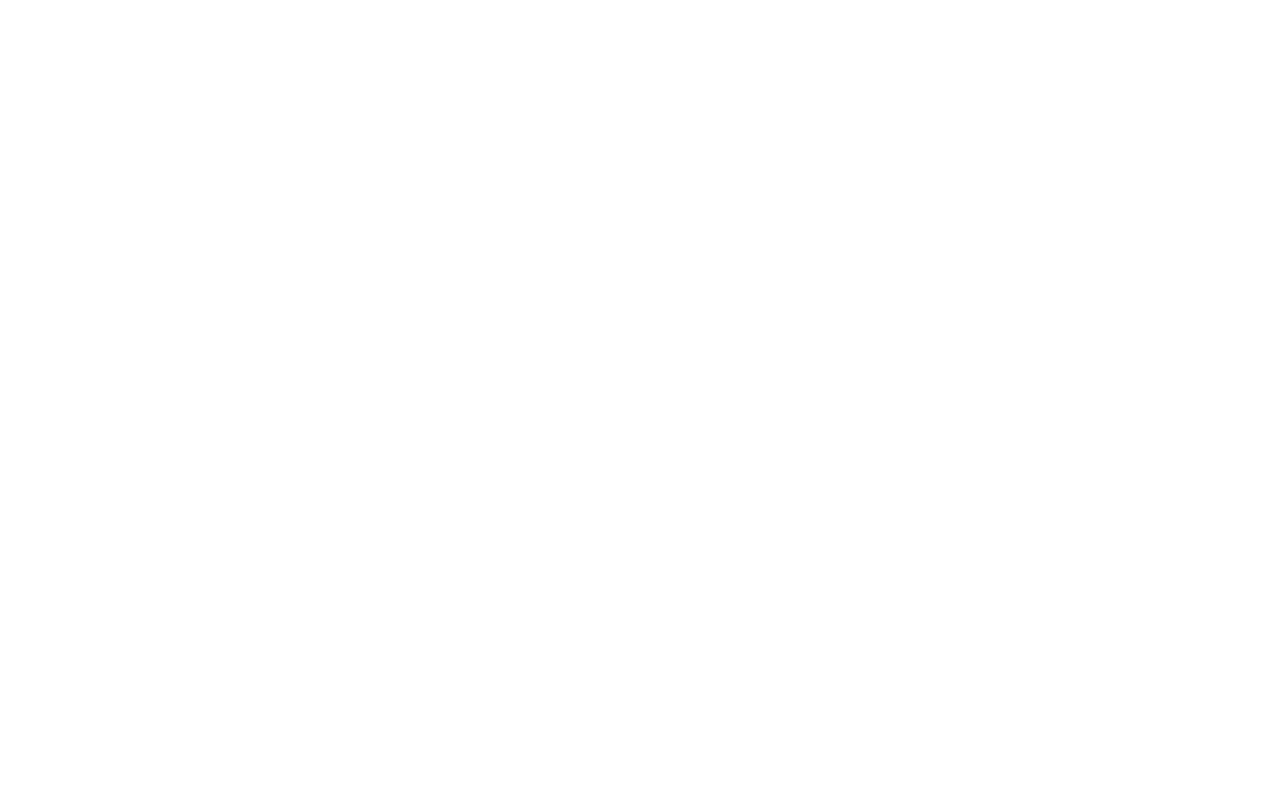
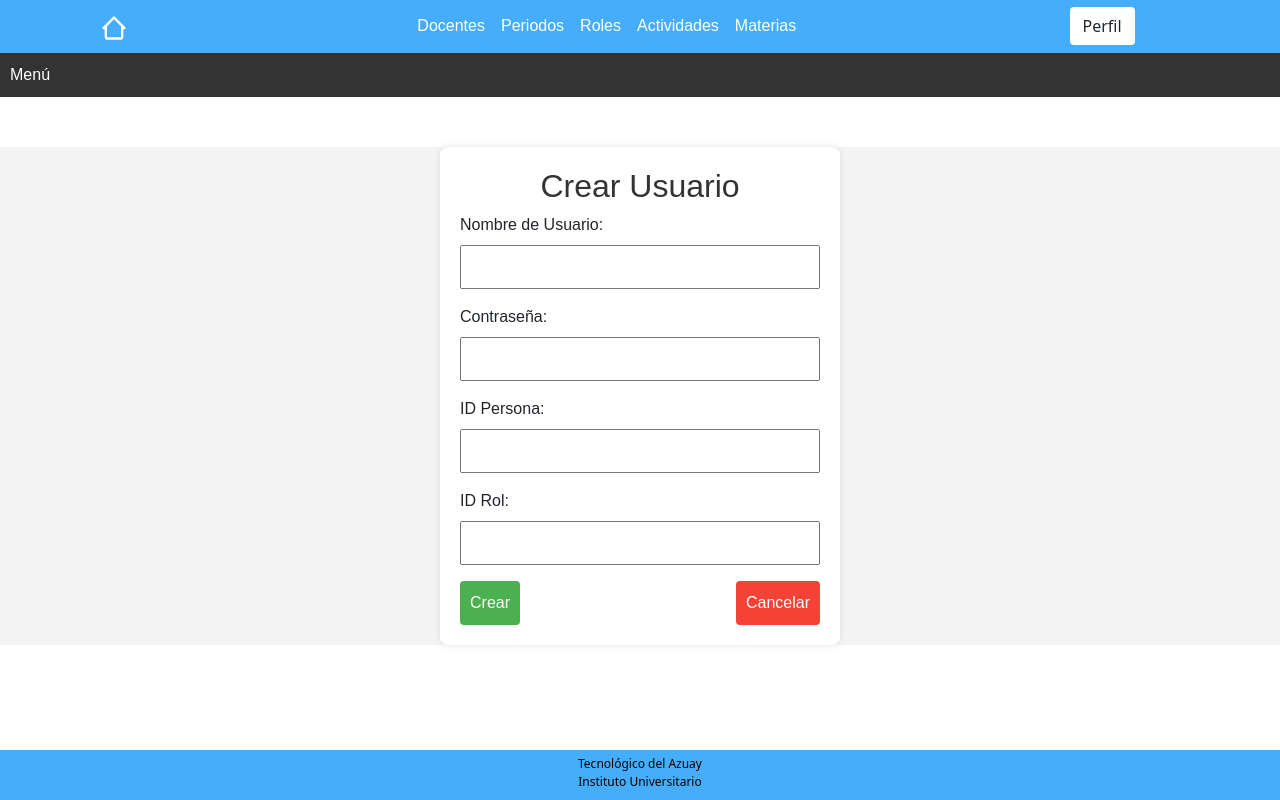
Before and after one commit to michellecuzo09/Proyecto-Final-Web, an Angular app: page /crearUsuario in a window 1280 px wide. Before the commit this address led to /. Built offline with nearby package versions, Linux system fonts and the light colour scheme.

Commit message:
damian
pantalla crear usuario

```diff
--- a/src/app/app.module.ts
+++ b/src/app/app.module.ts
@@ -22,6 +22,7 @@
   { path: 'crear-rol', component: CrearRolComponent },
   { path: 'usuario', component: UsuarioComponent },
   { path: 'menud', component: MenudespComponent },
+  { path: 'crearUsuario', component: CrearUsuarioComponent },
 
   {
     path: 'recuperacion-contrasena',
@@ -41,6 +42,7 @@
     UsuarioComponent,
     CrearUsuarioComponent,
     MenudespComponent,
+    CrearUsuarioComponent,
   ],
 
   imports: [BrowserModule, RouterModule.forRoot(routes)],
--- a/src/app/crear-usuario/crear-usuario.component.css
+++ b/src/app/crear-usuario/crear-usuario.component.css
@@ -0,0 +1,61 @@
+body {
+    font-family: Arial, sans-serif;
+    margin: 0;
+    padding: 0;
+    background-color: #f4f4f4;
+}
+
+.form-container {
+    max-width: 400px;
+    margin: 50px auto;
+    background-color: #fff;
+    padding: 20px;
+    border-radius: 8px;
+    box-shadow: 0 0 10px rgba(0, 0, 0, 0.1);
+}
+
+h2 {
+    text-align: center;
+    color: #333;
+}
+
+form {
+    display: flex;
+    flex-direction: column;
+}
+
+label {
+    margin-bottom: 8px;
+}
+
+input {
+    padding: 8px;
+    margin-bottom: 16px;
+}
+
+.button-container {
+    display: flex;
+    justify-content: space-between;
+}
+
+.create-button {
+    background-color: #4caf50; /* Verde */
+    color: #fff;
+    border: none;
+    padding: 10px;
+    cursor: pointer;
+    border-radius: 4px;
+}
+
+.cancel-button {
+    background-color: #f44336; /* Rojo */
+    color: #fff;
+    border: none;
+    padding: 10px;
+    cursor: pointer;
+    border-radius: 4px;
+}
+
+.create-button:hover, .cancel-button:hover {
+    opacity: 0.8;
+}
--- a/src/app/crear-usuario/crear-usuario.component.html
+++ b/src/app/crear-usuario/crear-usuario.component.html
@@ -1 +1,36 @@
-<p>crear-usuario works!</p>
+<!DOCTYPE html>
+<html lang="es">
+<head>
+    <meta charset="UTF-8">
+    <meta name="viewport" content="width=device-width, initial-scale=1.0">
+    <link rel="stylesheet" href="crear-usuario.component.css">
+    <title>Crear Usuario</title>
+</head>
+<app-header> </app-header>
+<app-menudesp></app-menudesp>
+<body>
+    <div class="form-container">
+        <h2>Crear Usuario</h2>
+        <form id="create-user-form">
+            <label for="username">Nombre de Usuario:</label>
+            <input type="text" id="username" name="username" required>
+
+            <label for="password">Contraseña:</label>
+            <input type="password" id="password" name="password" required>
+
+            <label for="personId">ID Persona:</label>
+            <input type="text" id="personId" name="personId" required>
+
+            <label for="roleId">ID Rol:</label>
+            <input type="text" id="roleId" name="roleId" required>
+
+            <div class="button-container">
+                <button type="submit" class="create-button">Crear</button>
+                <button type="button" class="cancel-button">Cancelar</button>
+            </div>
+        </form>
+    </div>
+</body>
+<app-footer></app-footer>
+
+</html>
--- a/src/app/usuario/usuario.component.html
+++ b/src/app/usuario/usuario.component.html
@@ -12,7 +12,7 @@
 
   <h2>Lista de Usuarios</h2>
   <div class="button-container">  <!-- Botones -->
-  <button onclick="crearUsuario()">Crear Usuario</button>
+    <button class="button1" routerLink="/crearUsuario">crear</button>
   <button onclick="modificarUsuario()">Modificar Usuario</button>
   <button onclick="eliminarUsuario()">Eliminar Usuario</button>
 </div>
```
